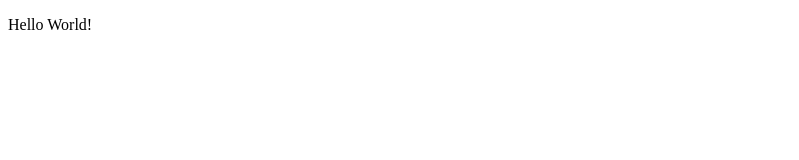
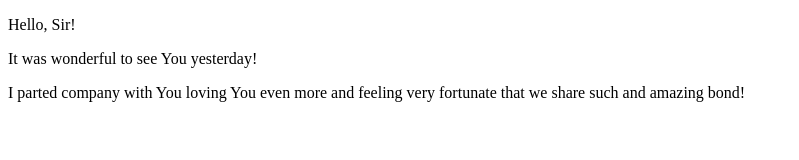
Before and after one commit to ldiggins/personalbrand, a plain HTML site: page index.htm in a window 1280 px wide. Shown: the whole page, without its empty margins (0-799 px from the left). Drawn offline with Linux system fonts and the light colour scheme.

Commit message:
Update index.htm

```diff
--- a/index.htm
+++ b/index.htm
@@ -4,6 +4,8 @@
     <title>A simple HTML document</title>
 </head>
 <body>
-    <p>Hello World!<p>
+    <p>Hello, Sir!<p>
+    <p>It was wonderful to see You yesterday!<p>
+    <p>I parted company with You loving You even more and feeling very fortunate that we share such and amazing bond!<p>
 </body>
 </html>
```
